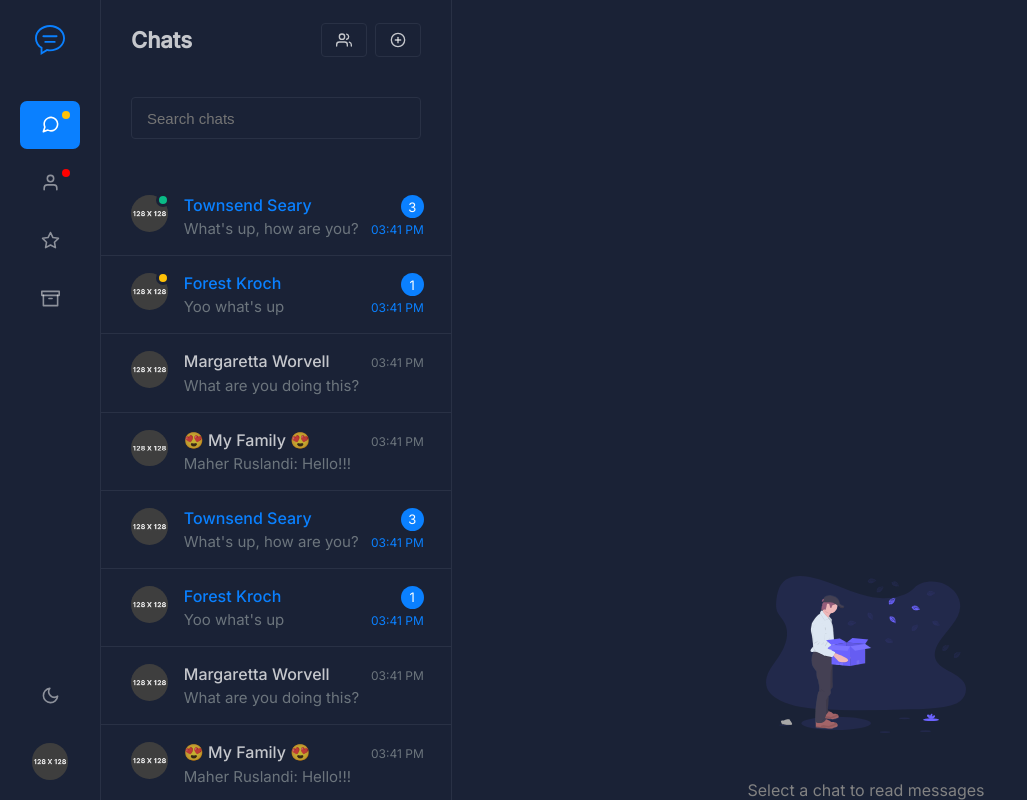
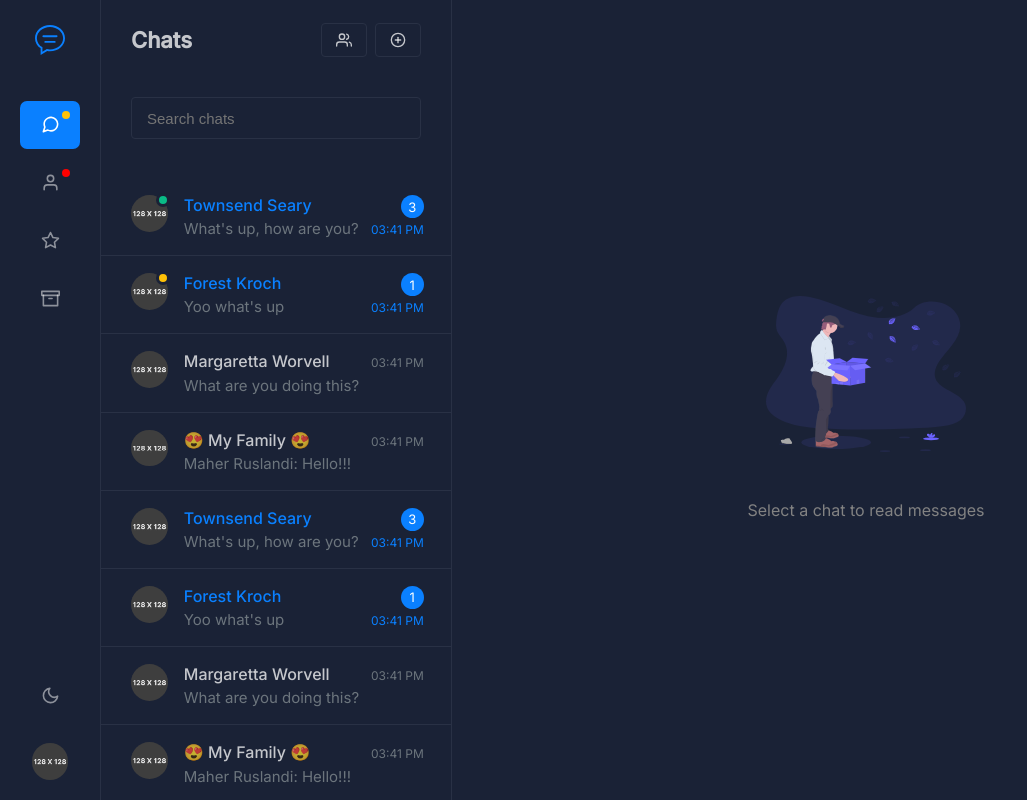
Before and after one commit to cyber-netics/ChatApp-Main, a React (Create React App) app: page / in a window 1280 px wide. Shown: the whole page, without its empty margins (0-1027 px from the left). Built offline with nearby package versions, Linux system fonts and the light colour scheme.

Commit message:
empty chat img

```diff
--- a/src/Partials/WorkBench/index.js
+++ b/src/Partials/WorkBench/index.js
@@ -12,12 +12,8 @@ const Wrapper = styled.div`
 `;
 
 const UnselectedContainer = styled.div`
-  flex-direction: column;
-  justify-content: center;
-  position: relative;
   height: 100%;
   width: 100%;
-  display: flex;
 `;
 
 const Unselected = styled.div`
```
